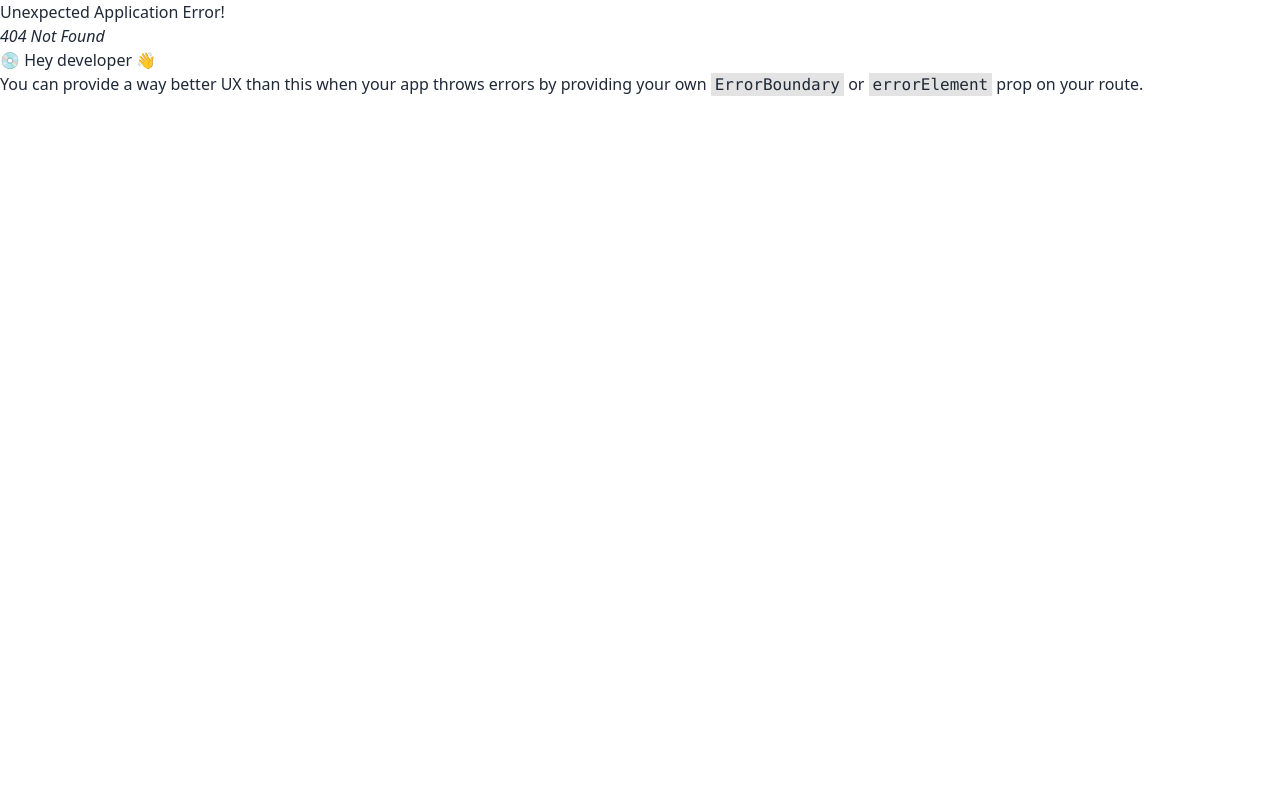
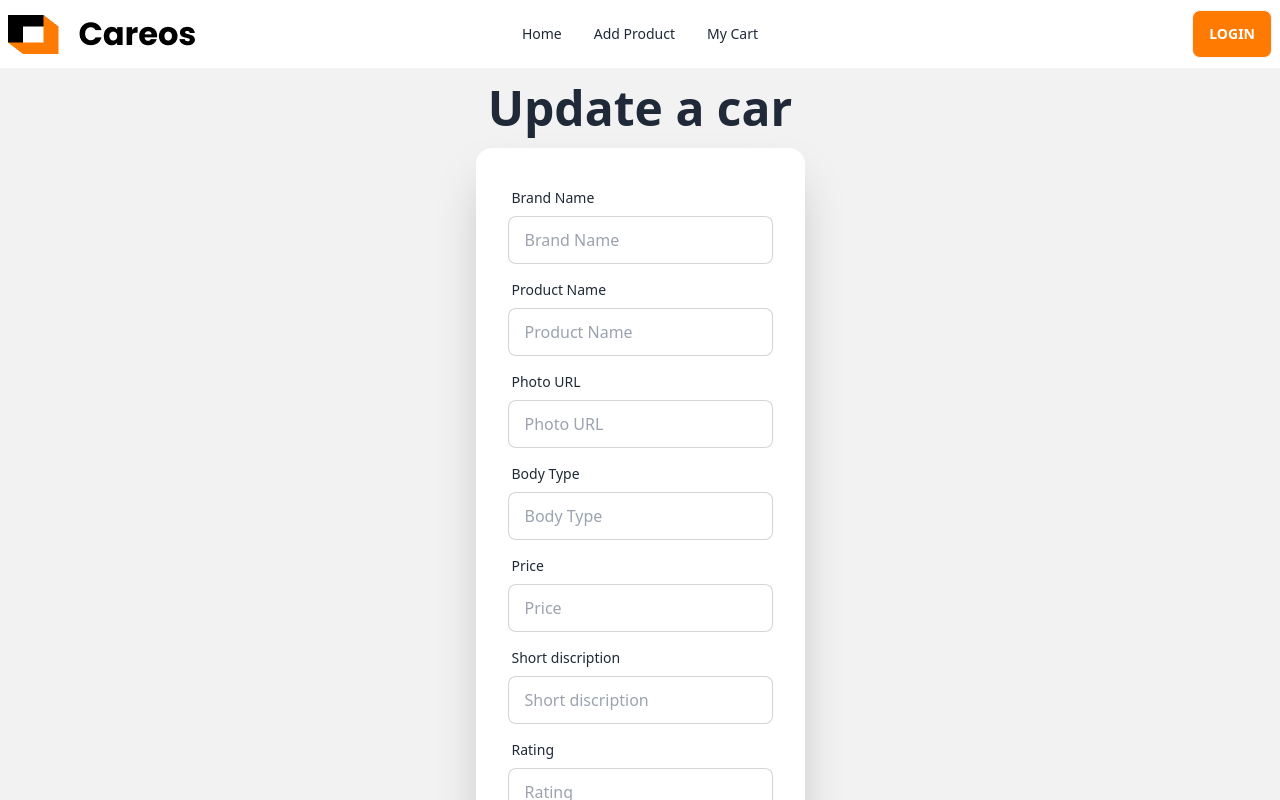
Before and after one commit to kazisadman/brand-shop-client, a React (Vite) app: page /1/1/update in a window 1280 px wide. Before the commit this address had no page. Shown: the top 800 px of the page. Built offline with nearby package versions, Linux system fonts and the light colour scheme.

Commit message:
Created update page

```diff
--- a/src/Components/Product.jsx
+++ b/src/Components/Product.jsx
@@ -1,10 +1,18 @@
 import PropTypes from "prop-types";
 import { BiCar, BiStar } from "react-icons/bi";
 import { ImPriceTag } from "react-icons/im";
+import { Link } from "react-router-dom";
 
 const Product = ({ car }) => {
-  const { car_name, car_image, body_type, price, short_description, rating } =
-    car;
+  const {
+    brand_name,
+    car_name,
+    car_image,
+    body_type,
+    price,
+    short_description,
+    rating,
+  } = car;
   return (
     <div>
       <div className="card card-compact  bg-base-100 shadow-xl">
@@ -28,8 +36,14 @@ const Product = ({ car }) => {
               <h2 className="text-2xl">{price}</h2>
             </div>
           </div>
-          <div className="card-actions justify-end">
-            <button className="btn btn-primary">Buy Now</button>
+          <div className="card-actions justify-between">
+            <Link to={`/${brand_name}/${car_name}/update`}>
+              <button className="btn btn-primary">Update</button>
+            </Link>
+            <Link to={`/${brand_name}/${car_name}`}>
+              {" "}
+              <button className="btn btn-primary">Details</button>
+            </Link>
           </div>
         </div>
       </div>
--- /dev/null
+++ b/src/Pages/Productdetail.jsx
@@ -0,0 +1,67 @@
+import { useEffect, useState } from "react";
+import { useLoaderData, useParams } from "react-router-dom";
+import { BiCar, BiStar } from "react-icons/bi";
+import { ImPriceTag } from "react-icons/im";
+
+const Productdetail = () => {
+  const [car, setCar] = useState("");
+  const { name } = useParams();
+  const cars = useLoaderData();
+
+  useEffect(() => {
+    const exist = cars.find((car) => name === car.car_name);
+
+    if (exist) {
+      setCar(exist);
+    }
+  }, [cars, name]);
+
+  const handleCart = () => {
+    const cartToast = document.getElementById("cart");
+    cartToast.classList.remove("hidden");
+    setTimeout(() => {
+      cartToast.classList.add("hidden");
+    }, 3000);
+  };
+
+  const { car_name, car_image, body_type, price, short_description, rating } =
+    car;
+
+  return (
+    <div>
+      <div className="hero min-h-screen bg-base-200">
+        <div className="hero-content flex-col lg:flex-row">
+          <img src={car_image} className="max-w-sm rounded-lg shadow-2xl" />
+          <div>
+            <h1 className="text-5xl font-bold">{car_name}</h1>
+            <p className="py-6">{short_description}</p>
+            <div className="flex justify-between items-center">
+              <div>
+                <BiCar className="text-3xl"></BiCar>
+                <h2 className="text-2xl">{body_type}</h2>
+              </div>
+              <div className="flex flex-col items-center">
+                <BiStar className="text-3xl"></BiStar>
+                <h2 className="text-2xl">{rating}</h2>
+              </div>
+              <div>
+                <ImPriceTag className="text-2xl"></ImPriceTag>
+                <h2 className="text-2xl">{price}</h2>
+              </div>
+            </div>
+            <button onClick={handleCart} className="btn btn-primary mt-4">
+              add to cart
+            </button>
+          </div>
+        </div>
+      </div>
+      <div id="cart" className="toast hidden">
+        <div className="alert alert-info">
+          <span>Proudct is added to cart</span>
+        </div>
+      </div>
+    </div>
+  );
+};
+
+export default Productdetail;
--- /dev/null
+++ b/src/Pages/Updateproduct.jsx
@@ -0,0 +1,129 @@
+const Updateproduct = () => {
+  const handleCarUpdate = (e) => {
+    e.preventDefault();
+    const form = e.target;
+    const brandName = form.brand.value;
+    const product = form.product.value;
+    const photo = form.photo.value;
+    const body = form.body.value;
+    const price = form.price.value;
+    const discription = form.discription.value;
+    const rating = form.rating.value;
+    const newCar = {
+      brandName,
+      product,
+      photo,
+      body,
+      price,
+      discription,
+      rating,
+    };
+
+    e.target.reset();
+  };
+
+  return (
+    <div>
+      <div className="hero min-h-screen bg-base-200">
+        <div className="hero-content flex-col ">
+          <div className="text-center lg:text-left">
+            <h1 className="text-5xl font-bold">Update a car</h1>
+          </div>
+          <div className="card flex-shrink-0 w-full max-w-sm shadow-2xl bg-base-100">
+            <form onSubmit={handleCarUpdate} className="card-body">
+              <div className="form-control">
+                <label className="label">
+                  <span className="label-text">Brand Name</span>
+                </label>
+                <input
+                  type="text"
+                  name="brand"
+                  placeholder="Brand Name"
+                  className="input input-bordered"
+                  required
+                />
+              </div>
+              <div className="form-control">
+                <label className="label">
+                  <span className="label-text">Product Name</span>
+                </label>
+                <input
+                  type="text"
+                  name="product"
+                  placeholder="Product Name"
+                  className="input input-bordered"
+                  required
+                />
+              </div>
+              <div className="form-control">
+                <label className="label">
+                  <span className="label-text">Photo URL</span>
+                </label>
+                <input
+                  type="text"
+                  name="photo"
+                  placeholder="Photo URL"
+                  className="input input-bordered"
+                  required
+                />
+              </div>
+              <div className="form-control">
+                <label className="label">
+                  <span className="label-text">Body Type</span>
+                </label>
+                <input
+                  type="text"
+                  name="body"
+                  placeholder="Body Type"
+                  className="input input-bordered"
+                  required
+                />
+              </div>
+              <div className="form-control">
+                <label className="label">
+                  <span className="label-text">Price</span>
+                </label>
+                <input
+                  type="text"
+                  name="price"
+                  placeholder="Price"
+                  className="input input-bordered"
+                  required
+                />
+              </div>
+              <div className="form-control">
+                <label className="label">
+                  <span className="label-text">Short discription</span>
+                </label>
+                <input
+                  type="text"
+                  name="discription"
+                  placeholder="Short discription"
+                  className="input input-bordered"
+                  required
+                />
+              </div>
+              <div className="form-control">
+                <label className="label">
+                  <span className="label-text">Rating</span>
+                </label>
+                <input
+                  type="text"
+                  name="rating"
+                  placeholder="Rating"
+                  className="input input-bordered"
+                  required
+                />
+              </div>
+              <div className="form-control mt-6">
+                <button className="btn btn-primary">Update</button>
+              </div>
+            </form>
+          </div>
+        </div>
+      </div>
+    </div>
+  );
+};
+
+export default Updateproduct;
--- a/src/main.jsx
+++ b/src/main.jsx
@@ -6,6 +6,8 @@ import Router from "./Router/Router";
 import Home from "./Pages/Home";
 import Addproduct from "./Pages/Addproduct";
 import Productspage from "./Pages/Productspage";
+import Productdetail from "./Pages/Productdetail";
+import Updateproduct from "./Pages/Updateproduct";
 
 const router = createBrowserRouter([
   {
@@ -21,8 +23,17 @@ const router = createBrowserRouter([
         element: <Addproduct></Addproduct>,
       },
       {
+        path: "/:brand/:name/update",
+        element: <Updateproduct></Updateproduct>,
+      },
+      {
         path: "/:brand",
         element: <Productspage></Productspage>,
+        loader: () => fetch("/cars.json"),
+      },
+      {
+        path: "/:brand/:name",
+        element: <Productdetail></Productdetail>,
         loader: () => fetch("/cars.json"),
       },
     ],
```
